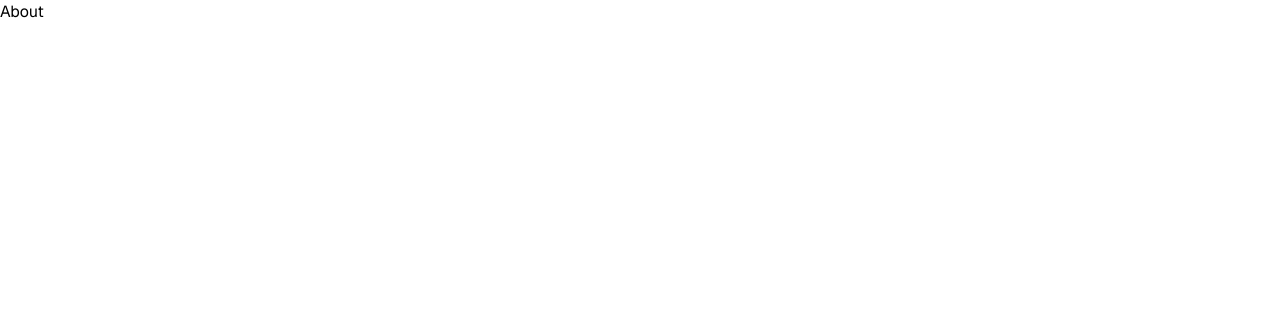
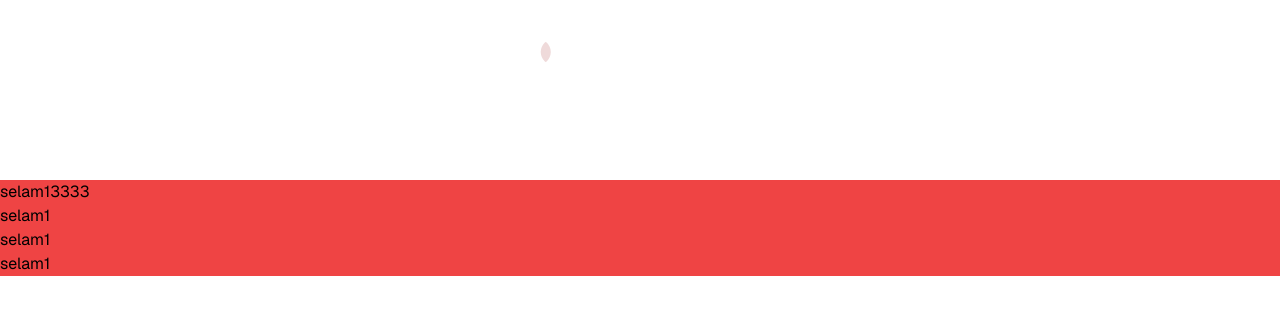
Before and after one commit to muslumdogan01/papyonLab, a Next.js app in the folder papyon/: page /about in a window 1280 px wide. Shown: the top 314 px of the page. Built offline with nearby package versions, Linux system fonts and the light colour scheme.

Commit message:
some fix

```diff
--- a/papyon/package.json
+++ b/papyon/package.json
@@ -15,12 +15,14 @@
     "react": "^18",
     "react-countup": "^6.5.0",
     "react-dom": "^18",
+    "react-scroll": "^1.9.0",
     "typed.js": "^2.1.0"
   },
   "devDependencies": {
     "@types/node": "^20",
     "@types/react": "^18",
     "@types/react-dom": "^18",
+    "@types/react-scroll": "^1.8.10",
     "autoprefixer": "^10.0.1",
     "eslint": "^8",
     "eslint-config-next": "14.0.3",
--- a/papyon/src/app/about/page.tsx
+++ b/papyon/src/app/about/page.tsx
@@ -1,9 +1,20 @@
-import React from 'react'
+import Header from "@/components/header/page";
+import Image from "next/image";
+import React from "react";
 
 const About = () => {
   return (
-    <div>About</div>
-  )
-}
+    <>
+      <Header />
+      <div className="h-24"></div>
+      <div className="h-full w-full flex flex-col bg-red-300">
+        <div className="bg-red-500">selam13333</div>
+        <div className="bg-red-500">selam1</div>
+        <div className="bg-red-500">selam1</div>
+        <div className="bg-red-500">selam1</div>
+      </div>
+    </>
+  );
+};
 
-export default About
+export default About;
--- a/papyon/src/app/globals.css
+++ b/papyon/src/app/globals.css
@@ -116,3 +116,17 @@ html, body{
     #c273aa
   );
 }
+
+#top-link {
+  display: inline-block;
+  animation: jump 1s infinite alternate ease-in-out;
+}
+
+@keyframes jump {
+  0% {
+    transform: translateY(0);
+  }
+  100% {
+    transform: translateY(-10px);
+  }
+}
--- a/papyon/src/app/page.tsx
+++ b/papyon/src/app/page.tsx
@@ -7,6 +7,7 @@ import OurApps from "@/components/content/ourApps/page";
 import Footer from "@/components/footer/page";
 import Milestones from "@/components/content/usersInformation/milestones";
 import Image from "next/image";
+import TopLink from "@/components/top-link/page";
 
 export default function Home() {
   return (
@@ -32,6 +33,7 @@ export default function Home() {
       <div className="absolute top-0 left-0 -z-0 bloc md:hidden">
         <Image src="/mobileDots.svg" alt="ourApps" width={700} height={700} />
       </div>
+      <TopLink/>
     </main>
   );
 }
--- a/papyon/src/components/content/appInformation/page.tsx
+++ b/papyon/src/components/content/appInformation/page.tsx
@@ -53,10 +53,10 @@ const AppInformation = () => {
             />
           </div>
 
-          <div className="absolute md:left-[100px] top-[214px] md:right-[58px] flex md:flex-row flex-col">
+          <div className="absolute md:left-[100px] top-[170px] md:right-[58px] flex md:flex-row flex-col">
             <div className="flex w-full flex-col lg:flex-row">
               <div className="flex flex-col w-full lg:w-1/2">
-                <h1 className="text-[40px] w-full bg-clip-text px-6 bg-gradient-to-r from-[#C583D4] to-[#96B8F8] text-transparent font-semibold leading-[49px] tracking-[-3px] text-center md:text-left">
+                <h1 className="text-[40px] w-full bg-clip-text mt-10 px-6 bg-gradient-to-r from-[#C583D4] to-[#96B8F8] text-transparent font-semibold leading-[49px] tracking-[-3px] text-center md:text-left">
                   Our mobile new world. We do fun things in this world
                 </h1>
               </div>
--- a/papyon/src/components/header/page.tsx
+++ b/papyon/src/components/header/page.tsx
@@ -1,13 +1,13 @@
 "use client";
 import React from "react";
 import HeaderMenu from "./menu";
-import { UseScrollPosition } from "../scroll/UseScrollPosition";
+
 
 const Header = () => {
 
 
   return (
-    <div className="w-full flex justify-center items-center ">
+    <div id="header-wrap" className="w-full flex justify-center items-center ">
       <HeaderMenu />
     </div>
   );
--- /dev/null
+++ b/papyon/src/components/top-link/page.tsx
@@ -0,0 +1,27 @@
+"use client";
+import React from "react";
+import { Link } from "react-scroll";
+import { UseScrollPosition } from "../scroll/UseScrollPosition";
+import Image from "next/image";
+
+export default function TopLink() {
+  const scrollPosition = UseScrollPosition();
+  return (
+    <div className={`${scrollPosition > 100 ? "block" : "hidden"}`}>
+      <Link
+        to="header-wrap"
+        spy={true}
+        smooth={true}
+        offset={50}
+        duration={500}
+      >
+        <span
+          id="top-link"
+          className="cursor-pointer back-to-top w-8 h-8 fixed bottom-0 right-0 mb-5 mr-5 flex items-center justify-center rounded-full bg-white bg-opacity-10 z-[400] duration-300 "
+        >
+          <Image src="/topLink.svg" alt="top" width={32} height={32} />
+        </span>
+      </Link>
+    </div>
+  );
+}
```
Also changed, not shown: papyon/public/topLink.svg (added), 1 other file (tests, documents, lock files or other folders).
